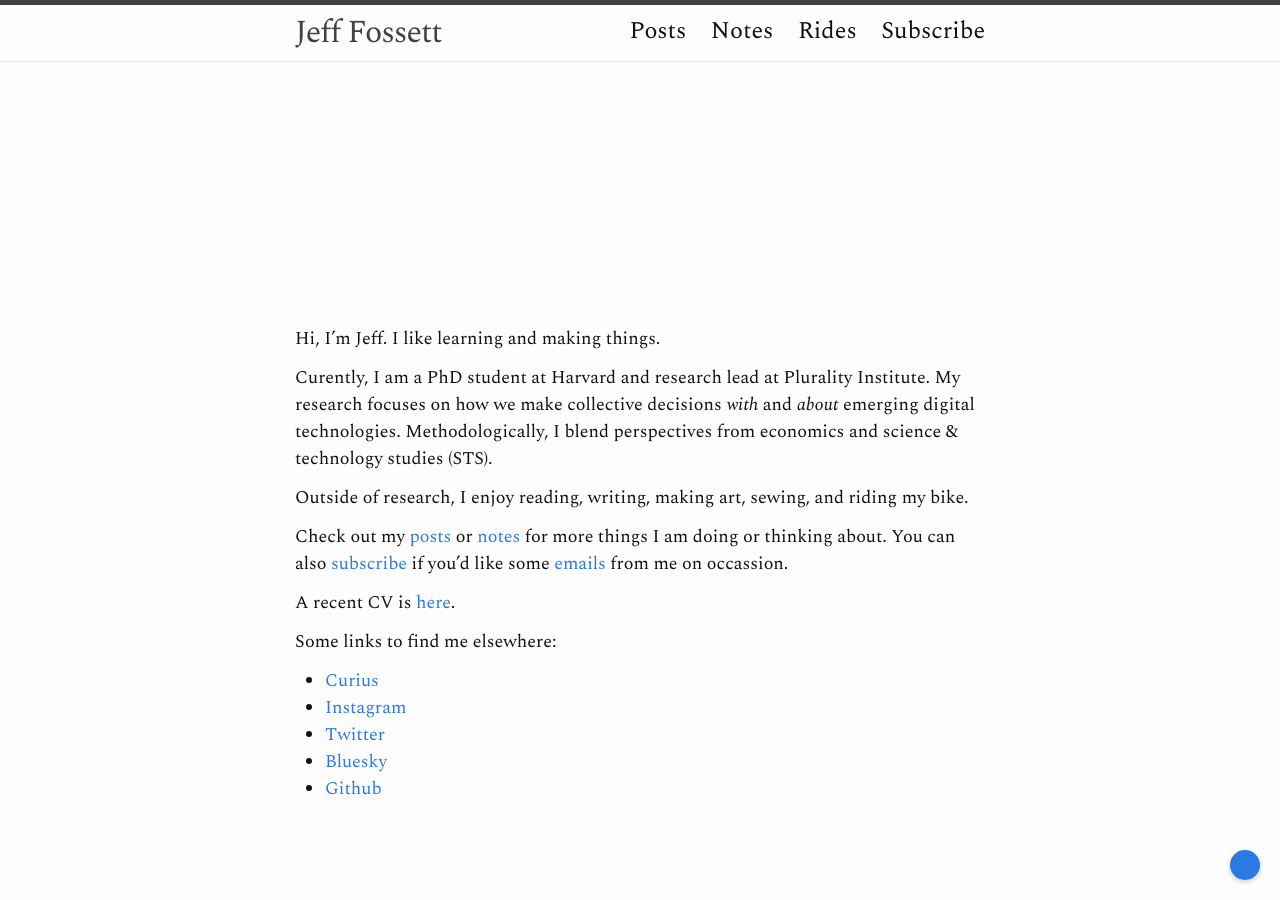
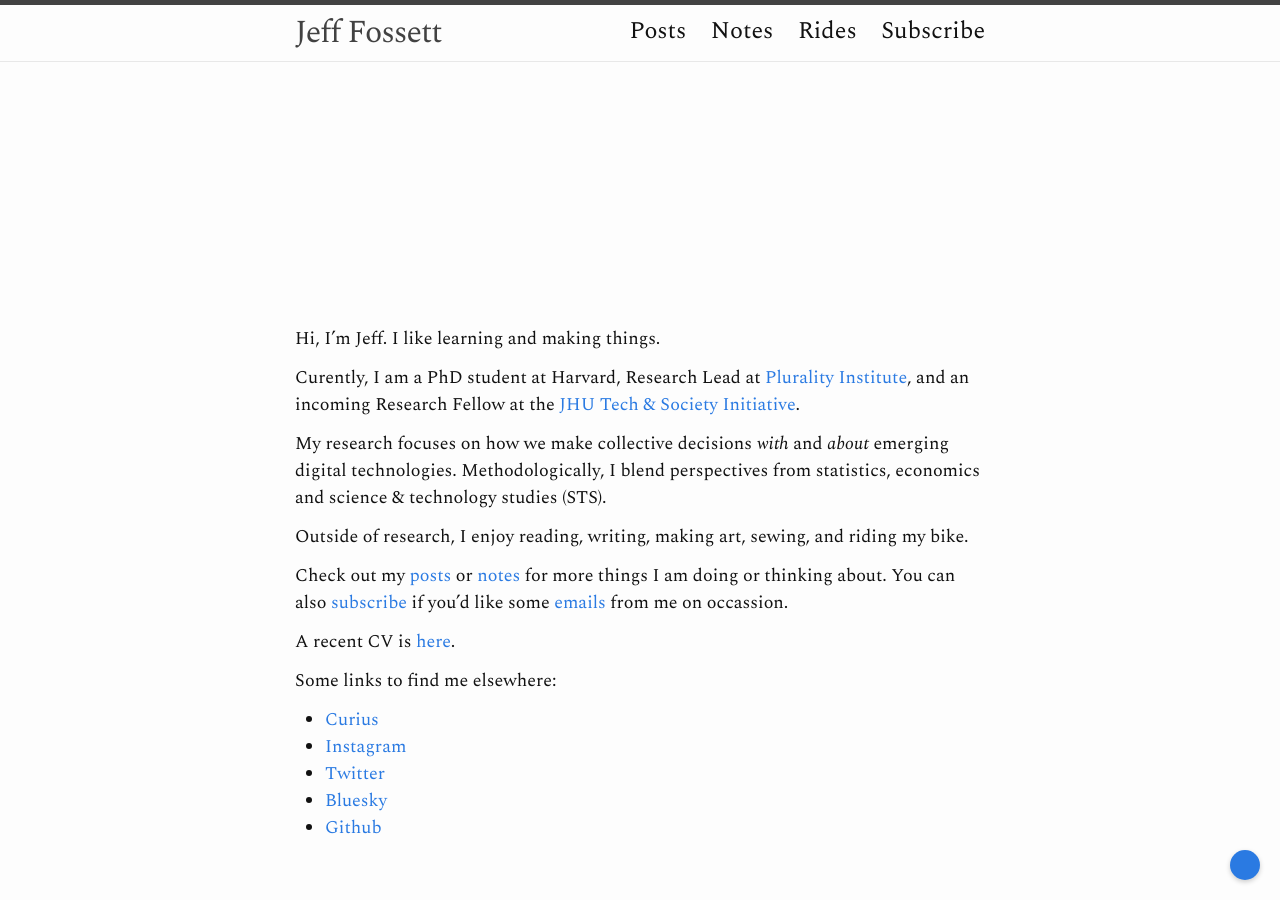
Before and after one commit to Fossj117/fossj117.github.io, a Jekyll site: the page built from index.md, in a window 1280 px wide. Built offline with Jekyll 4.4.1, drawn with Linux system fonts in a browser that asks for light colours; nearby versions of some CDN libraries.

Commit message:
update index and bb post

```diff
--- a/index.md
+++ b/index.md
@@ -12,7 +12,9 @@ layout: empty
 
 Hi, I'm Jeff. I like learning and making things.
 
-Curently, I am a PhD student at Harvard and research lead at Plurality Institute. My research focuses on how we make collective decisions *with* and *about* emerging digital technologies. Methodologically, I blend perspectives from economics and science & technology studies (STS).
+Curently, I am a PhD student at Harvard, Research Lead at [Plurality Institute](https://www.plurality.institute/), and an incoming Research Fellow at the [JHU Tech & Society Initiative](https://carey.jhu.edu/tech-society-initiative).
+
+My research focuses on how we make collective decisions *with* and *about* emerging digital technologies. Methodologically, I blend perspectives from statistics, economics and science & technology studies (STS).
 
 Outside of research, I enjoy reading, writing, making art, sewing, and riding my bike.
 
```
Also changed, not shown: _posts/2025-08-12-bridging-bot-media.md (added, +17 -0 lines).
